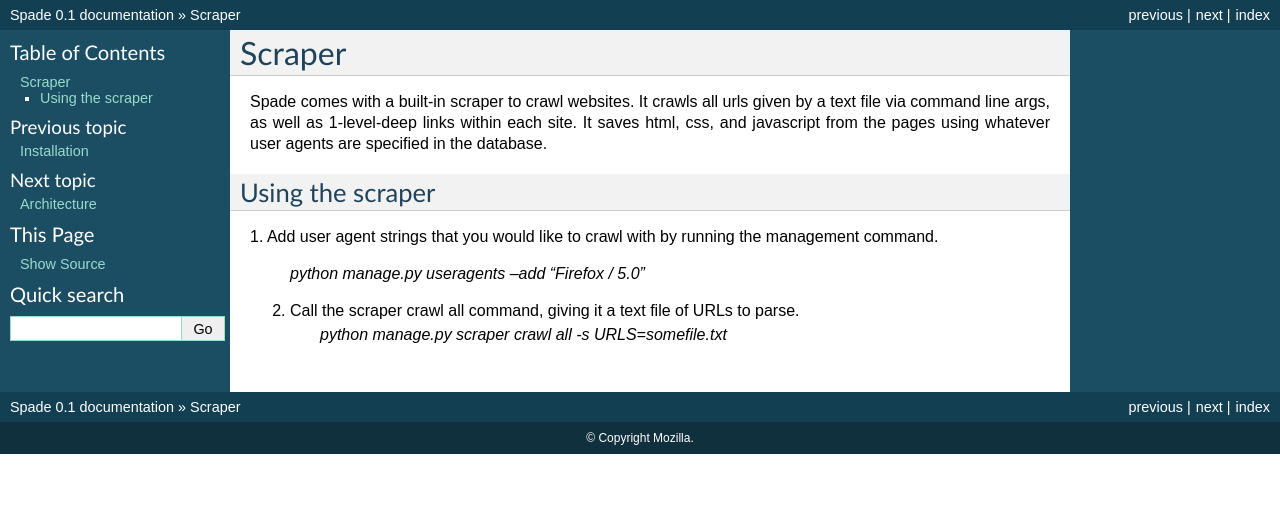
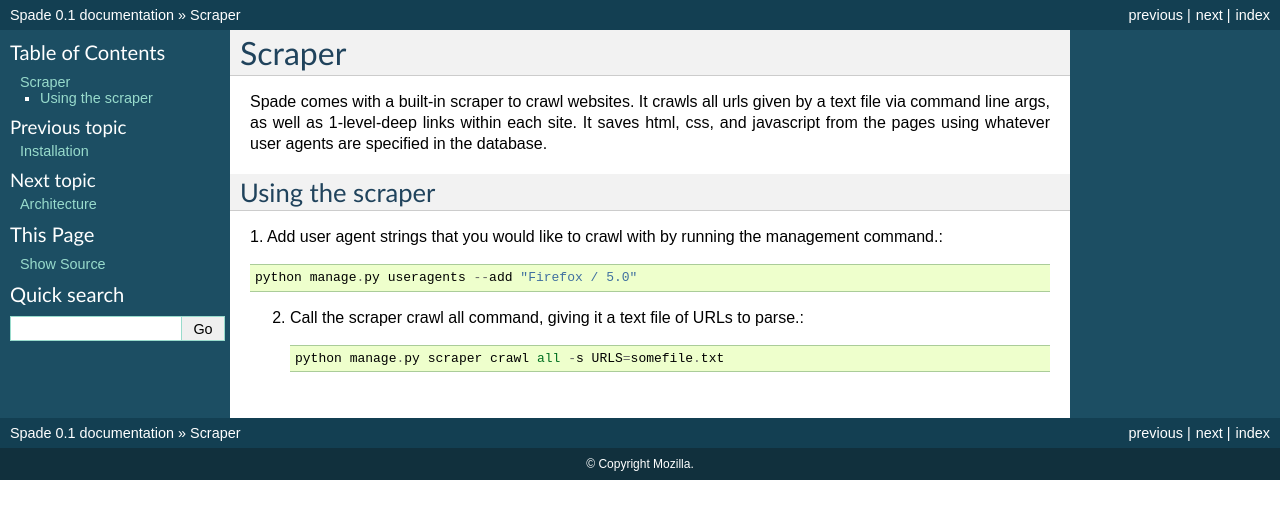
Before and after one commit to mozilla/spade, a Sphinx documentation site: the page built from docs/scraper.rst, in a window 1280 px wide. Shown: the top 519 px of the page. Built offline with Sphinx 7.4.7, drawn with Linux system fonts in a browser that asks for light colours.

```diff
--- a/docs/scraper.rst
+++ b/docs/scraper.rst
@@ -8,9 +8,11 @@ agents are specified in the database.
 Using the scraper
 -----------------
 1. Add user agent strings that you would like to crawl with by running the
-management command.
-    `python manage.py useragents --add "Firefox / 5.0"`
+management command.::
+
+    python manage.py useragents --add "Firefox / 5.0"
 
 
-2. Call the scraper crawl all command, giving it a text file of URLs to parse.
-    `python manage.py scraper crawl all -s URLS=somefile.txt`
+2. Call the scraper crawl all command, giving it a text file of URLs to parse.::
+
+    python manage.py scraper crawl all -s URLS=somefile.txt
```
